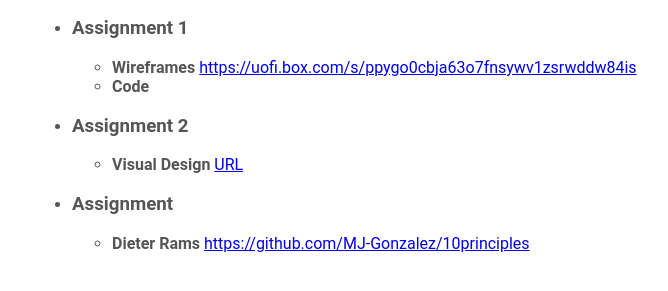
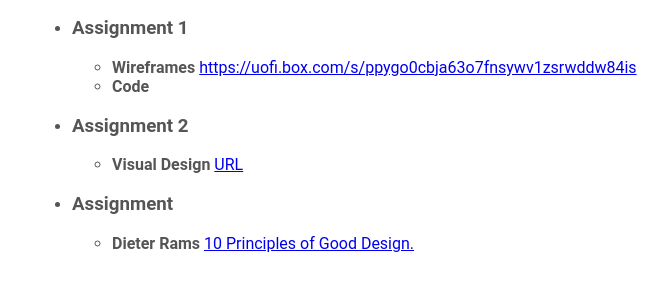
Before and after one commit to MJ-Gonzalez/DES350, a plain HTML site: page index.html in a window 1280 px wide. Shown: the part 319-610 px from the top of the page, without its empty margins (118-786 px from the left). Drawn offline with Linux system fonts and the light colour scheme.

Commit message:
Add files via upload

```diff
--- a/index.html
+++ b/index.html
@@ -47,8 +47,8 @@ Student:Monica Gonzalez
       <ul>
         <li>
           <strong>Dieter Rams</strong>
-          <a href="https://github.com/MJ-Gonzalez/10principles"
-          target="_blank">https://github.com/MJ-Gonzalez/10principles</a>
+          <a href="https://mj-gonzalez.github.io/10principles/."
+          target="_blank">10 Principles of Good Design.</a>
         </li>
   </ul>
 </section>
```
